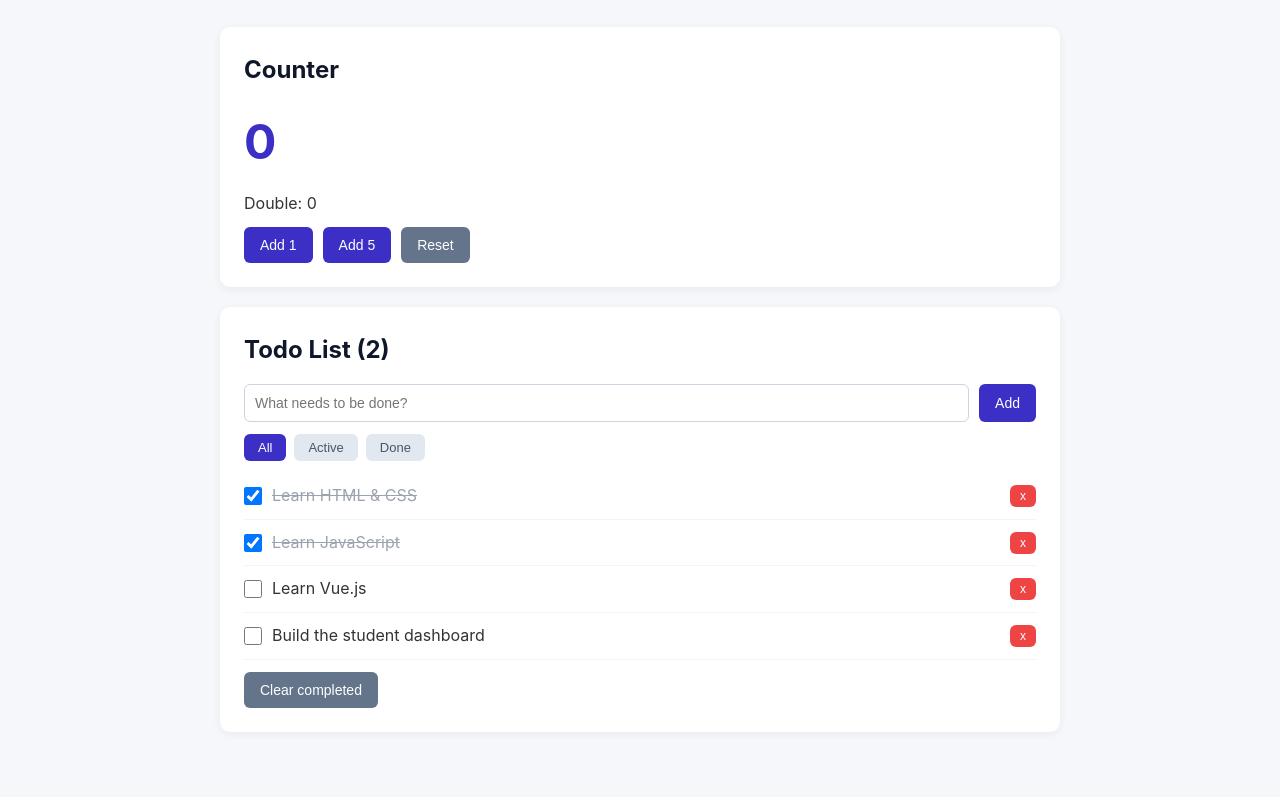
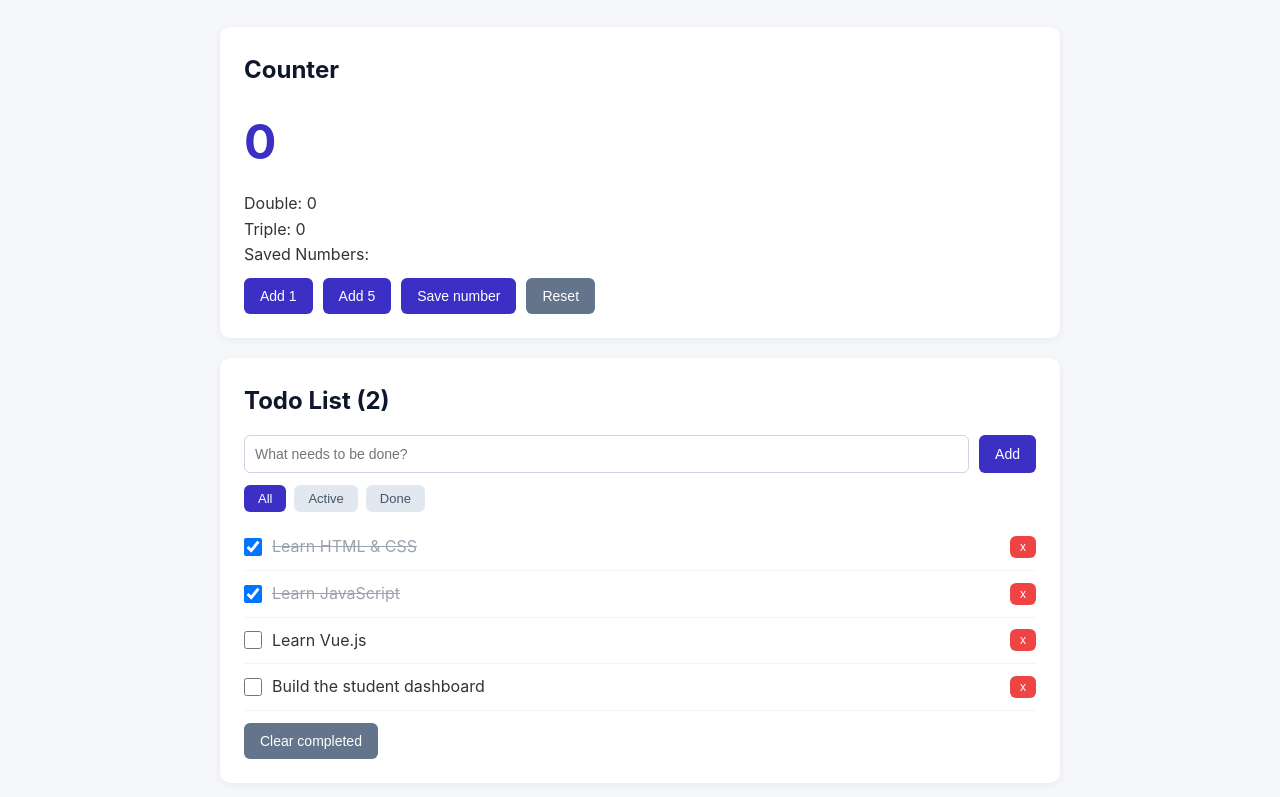
Before and after one commit to ChrisIdris/frontend-vue-example, a plain HTML site: page index.html in a window 1280 px wide. Shown: the part 65-862 px from the top of the page. Drawn offline with nearby package versions, Linux system fonts and the light colour scheme.

Commit message:
Test commit

```diff
--- a/app.js
+++ b/app.js
@@ -4,6 +4,9 @@ Vue.createApp({
         return {
             // Counter
             count: 0,
+
+            //Number list
+            numbers: [],
 
             // Todos
             newTodo: "",
@@ -21,7 +24,9 @@ Vue.createApp({
         doubleCount() {
             return this.count * 2;
         },
-
+        tripleCount() {
+            return this.count * 3;
+        },
         remainingCount() {
             return this.todos.filter(t => !t.done).length;
         },
@@ -37,6 +42,9 @@ Vue.createApp({
         // Counter
         increment() {
             this.count++;
+        },
+        saveNumber() {
+            this.numbers.push(this.count);
         },
 
         reset() {
--- a/index.html
+++ b/index.html
@@ -18,9 +18,12 @@
                 <h2>Counter</h2>
                 <p class="counter-display">{{ count }}</p>
                 <p>Double: {{ doubleCount }}</p>
+                <p>Triple: {{ tripleCount }}</p>
+                <p>Saved Numbers: {{ numbers.join(', ') }}</p>
                 <div class="button-row">
                     <button @click="increment">Add 1</button>
                     <button @click="count += 5">Add 5</button>
+                    <button @click="saveNumber">Save number</button>
                     <button class="btn-secondary" @click="reset">Reset</button>
                 </div>
             </section>
```
